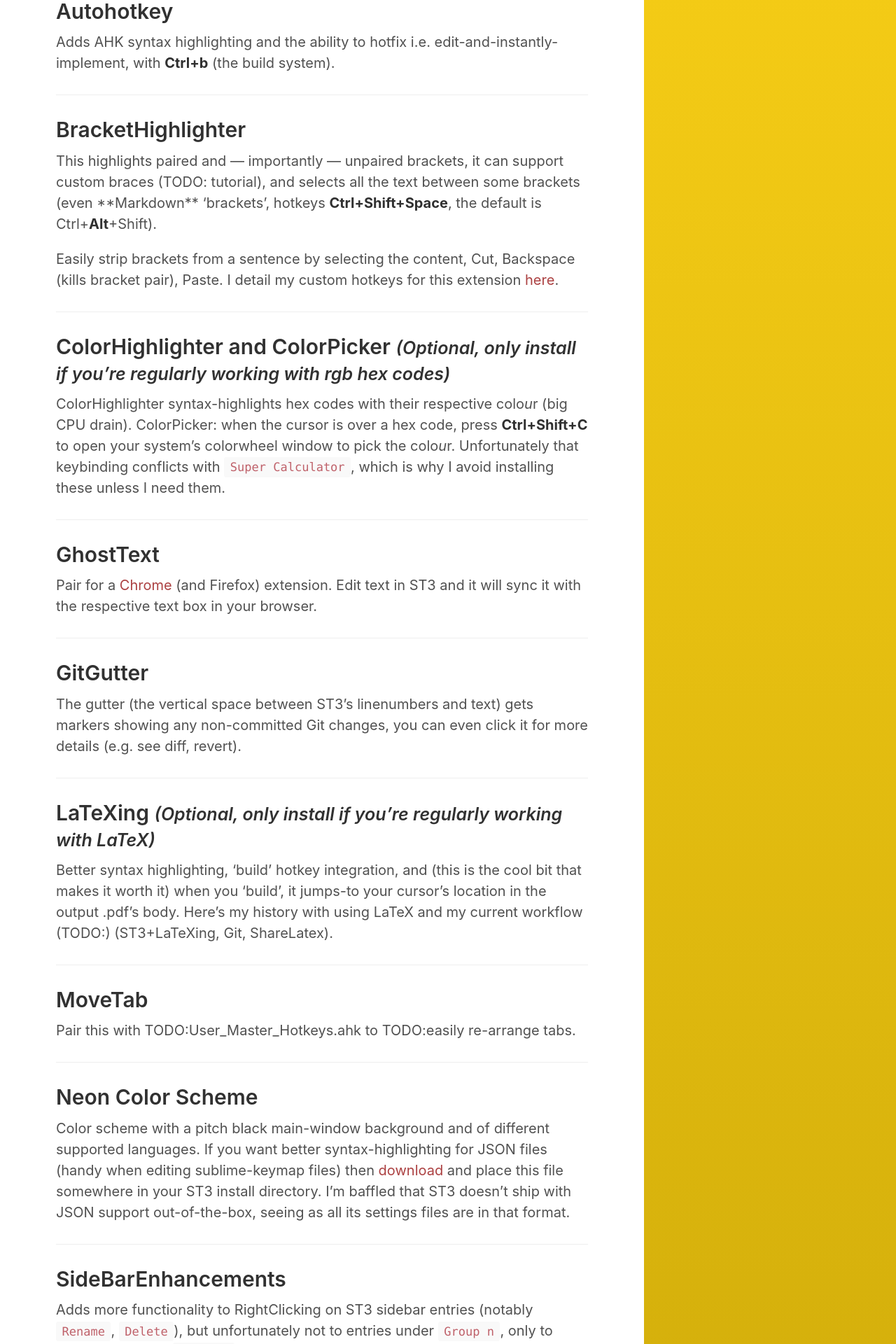
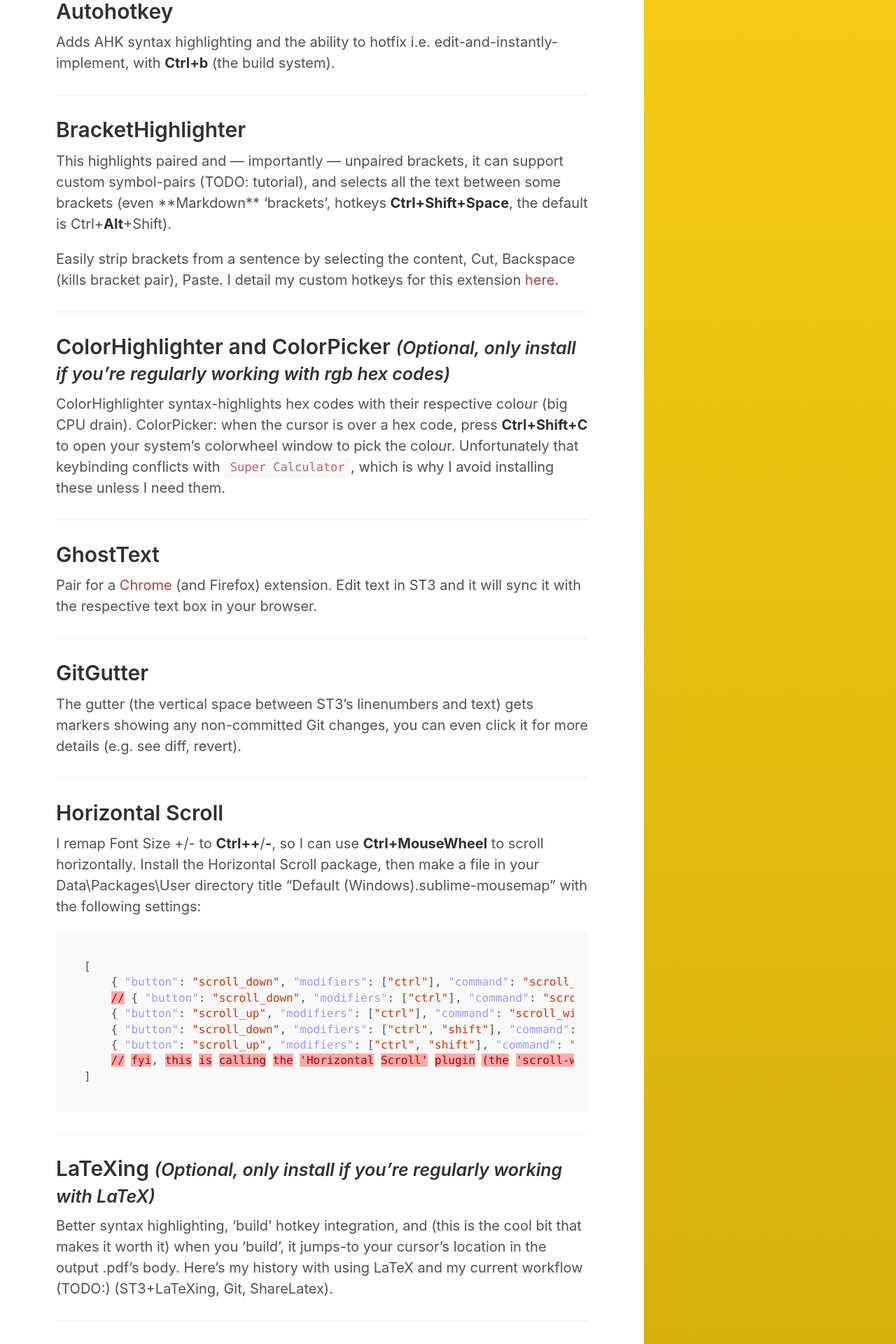
Before and after one commit to VanitasVanitatum/VanitasVanitatum.github.io, a Jekyll site: the page built from _posts/2018-03-25-sublime-text-3-best-packages.md, in a window 1280 px wide. Shown: the part 756-2676 px from the top of the page at 70% size. Built offline with Jekyll 4.4.1, drawn with Linux system fonts in a browser that asks for light colours; some of the changed text lies outside the part shown.

Commit message:
packages

````diff
--- a/_posts/2018-03-25-sublime-text-3-best-packages.md
+++ b/_posts/2018-03-25-sublime-text-3-best-packages.md
@@ -28,7 +28,7 @@
 
 ___
 ## BracketHighlighter
-This highlights paired and — importantly — unpaired brackets, it can support custom braces (TODO: tutorial), and selects all the text between some brackets (even \*\*Markdown\*\* 'brackets', hotkeys **Ctrl+Shift+Space**, the default is Ctrl+**Alt**+Shift).
+This highlights paired and — importantly — unpaired brackets, it can support custom symbol-pairs (TODO: tutorial), and selects all the text between some brackets (even \*\*Markdown\*\* 'brackets', hotkeys **Ctrl+Shift+Space**, the default is Ctrl+**Alt**+Shift).
 
 Easily strip brackets from a sentence by selecting the content, Cut, Backspace (kills bracket pair), Paste. I detail my custom hotkeys for this extension <a href="{{ site.baseurl }}/%C2%B0computers/2018/03/25/sublime-text-3-best-hotkeys.html">here</a>.
 
@@ -45,6 +45,20 @@
 The gutter (the vertical space between ST3's linenumbers and text) gets markers showing any non-committed Git changes, you can even click it for more details (e.g. see diff, revert).
 
 ___
+## Horizontal Scroll
+I remap Font Size +/- to **Ctrl++**/**-**, so I can use **Ctrl+MouseWheel** to scroll horizontally. Install the Horizontal Scroll package, then make a file in your Data\Packages\User directory title "Default (Windows).sublime-mousemap" with the following settings:
+```json
+[
+    { "button": "scroll_down", "modifiers": ["ctrl"], "command": "scroll_width", "args": {"amount": 30, "by_character": true }, "context": [ { "key": "setting.word_wrap", "operator": "equal", "operand": false } ] },
+    // { "button": "scroll_down", "modifiers": ["ctrl"], "command": "scroll_width", "args": {"amount": 30, "by_character": true }, "context": [ { "key": "setting.word_wrap", "operator": "equal", "operand": true } ] },		// IF word-wrap is enabled, make it switch back to the default behaviour of ±font_size
+    { "button": "scroll_up", "modifiers": ["ctrl"], "command": "scroll_width", "args": {"amount": -30, "by_character": true } },
+    { "button": "scroll_down", "modifiers": ["ctrl", "shift"], "command": "decrease_font_size"},
+    { "button": "scroll_up", "modifiers": ["ctrl", "shift"], "command": "increase_font_size" },
+    // fyi, this is calling the 'Horizontal Scroll' plugin (the 'scroll-width' bit), but it's in this little '.sublime-mousemap' since it's a mouse remap hotkey
+]
+```
+
+___
 ## LaTeXing <small><em>(Optional, only install if you're regularly working with LaTeX)</em></small>
 Better syntax highlighting, 'build' hotkey integration, and (this is the cool bit that makes it worth it) when you 'build', it jumps-to your cursor's location in the output .pdf's body. Here's my history with using LaTeX and my current workflow (TODO:) (ST3+LaTeXing, Git, ShareLatex).
 
@@ -55,6 +69,10 @@
 ___
 ## Neon Color Scheme
 Color scheme with a pitch black main-window background and of different supported languages. If you want better syntax-highlighting for JSON files (handy when editing sublime-keymap files) then <a href="{{ site.baseurl }}/downloads/JSON.tmLanguage">download</a> and place this file somewhere in your ST3 install directory. I'm baffled that ST3 doesn't ship with JSON support out-of-the-box, seeing as all its settings files are in that format.
+
+___
+## WakaTime
+An attempt at a productivity-monitoring system, where it tracks how much you work, then gives you weekly analytics on an online dashboard. Make sure to set conservative privacy settings. Unfortunately it doesn't record time working on files which don't have a specified filepath.
 
 ___
 ## SideBarEnhancements
````
Also changed, not shown: 1 other file.
